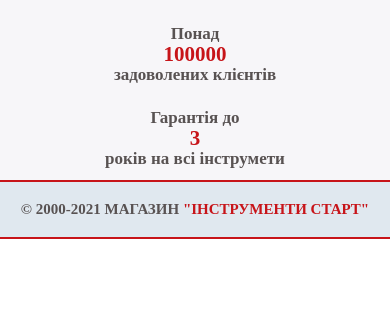
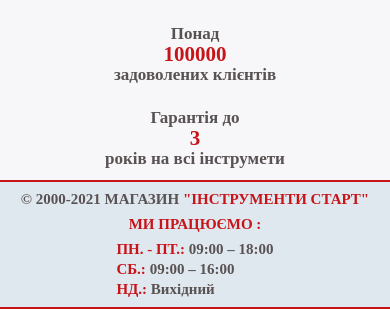
Before and after one commit to Denuk68/Start-Tools, a plain HTML site: page index.html in a window 390 px wide. Shown: the part 1453-1762 px from the top of the page. Before the commit the page ends 1692 px from the top, so only its background shows below. Drawn offline with nearby package versions, Linux system fonts and the light colour scheme.

Commit message:
added footer information

```diff
--- a/css/index.css
+++ b/css/index.css
@@ -205,21 +205,41 @@ table {
 
 /* Footer */
 .footer{
-  display: flex;
   background-color: #e0e8ef;
   border-top: 2px solid #c71419;
   border-bottom: 2px solid #c71419;
 }
+.footer .wrapper {
+  display: flex;
+  flex-direction: column;
+  align-items: center;
+  padding: 20px 0;
+}
 .footer h2{
-  padding: 30px 0;
   font-weight: bold;
   font-size: 18px;
   color: #585252;
+  padding-bottom: 10px;
 }
 .footer h2 span{
   color: #c71419;
 }
-
+.footer ul {
+  display: flex;
+}
+.footer  ul li{
+  padding-right: 10px;
+  font-size: 18px;
+  font-weight: bold;
+  color: #585252;
+}
+.footer  ul li:last-child{
+  padding-right: 0;
+}
+.footer ul li span{
+  color: #c71419;
+  text-transform: uppercase;
+}
 
 /* Media requests */
 @media (max-width: 1200px) {
@@ -252,6 +272,9 @@ table {
     }
     /* Footer */
     .footer h2{
+      font-size: 17px;
+    }
+    .footer  ul li{
       font-size: 17px;
     }
 
@@ -312,9 +335,8 @@ table {
       padding: 20px 0;
     }
     /* Footer */
-    .footer h2{
-      padding: 20px 0;
-      font-size: 17px;
+    .footer  ul li{
+      font-size: 16px;
     }
 }
 
@@ -356,12 +378,33 @@ table {
       font-size: 21px;
     }
     /* Footer */
+    .footer .wrapper{
+      padding: 10px 0;
+    }
     .footer h2{
       font-size: 15px;
     }
+    .footer ul {
+     flex-direction: column;
+     align-items: flex-start;
+    }
+    .footer ul li {
+      padding-right: 0;
+      padding-bottom: 5px;
+      font-size: 15px;
+    }
+    .footer ul li:first-child{
+      align-self: center;
+      color: #c71419;
+      padding-bottom: 10px;
+      text-transform: uppercase;
+    }
+    .footer ul li:last-child{
+      padding-bottom: 0;
+    }
 
 
-  }
+
   @media (max-width: 370px) {
     /* Header */
     .header__body {
--- a/index.html
+++ b/index.html
@@ -172,7 +172,15 @@
 
     <footer class="footer">
         <div class="container">
-            <h2> © 2000-2021 МАГАЗИН <span>"ІНСТРУМЕНТИ СТАРТ"</span></h2>
+            <div class="wrapper">
+                <h2> © 2000-2021 МАГАЗИН <span>"ІНСТРУМЕНТИ СТАРТ"</span></h2>
+                <ul>
+                    <li>Ми працюємо :</li>
+                    <li><span>Пн. - Пт.:</span> 09:00 – 18:00</li>
+                    <li><span>Cб.:</span> 09:00 – 16:00</li>
+                    <li><span>Нд.:</span> Вихідний</li>
+                </ul>
+            </div>
         </div>
     </footer>
 
```
